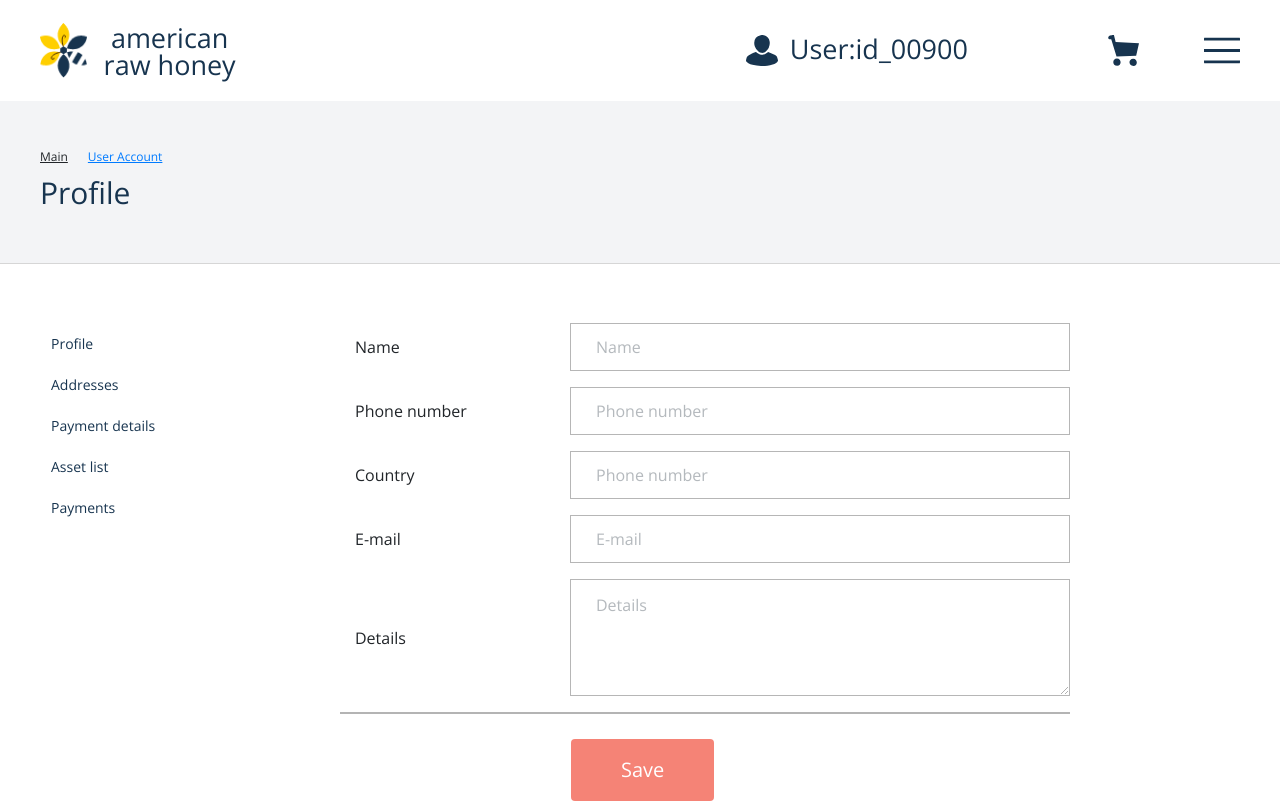
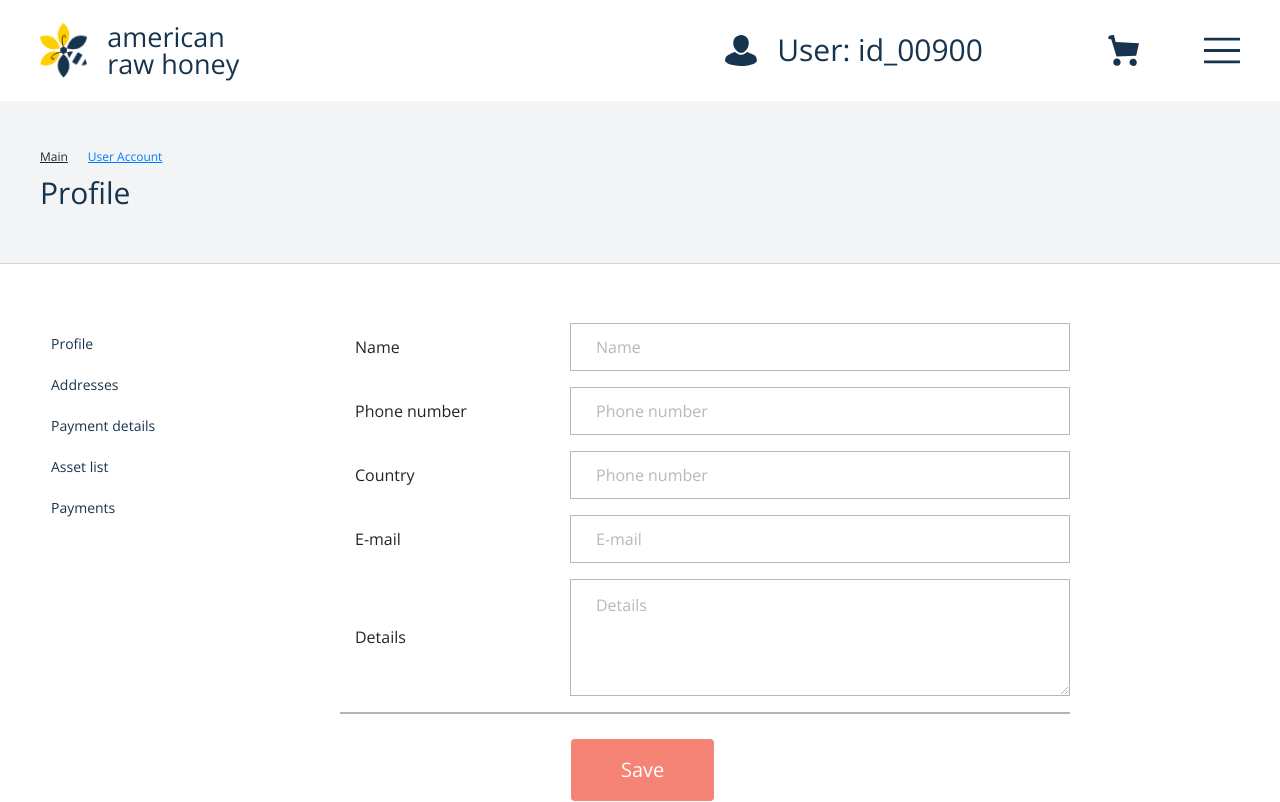
Before and after one commit to jannamryan1997/aloha, an Angular app: page /profile/user-account in a window 1280 px wide. Built offline with nearby package versions, Linux system fonts and the light colour scheme.

Commit message:
header completed

```diff
--- a/src/app/com/annaniks/aloha/layout/header/header.component.html
+++ b/src/app/com/annaniks/aloha/layout/header/header.component.html
@@ -2,11 +2,11 @@
     <div class="header-content pg-container d-flex align-items-center text-center justify-content-between">
         <div class="header-left-side d-flex align-items-center text-center">
             <img src="assets/images/logo.png" class="rounded d-block logo" alt="...">
-            <p class="text">american raw honey</p>
+            <p class="text logo-text text-left">american raw honey</p>
         </div>
         <div class="header-right-side d-flex">
             <img src="assets/icons/user.svg" class="rounded d-block icon" alt="...">
-            <p class="text">User:id_00900</p>
+            <p class="text user-name">User: id_00900</p>
             <img src="assets/icons/cart.svg" class="rounded d-block icon card-icon" alt="...">
             <img src="assets/icons/menu-icon.svg" class="rounded d-block icon menu-icon" alt="...">
         </div>
--- a/src/app/com/annaniks/aloha/layout/header/header.component.scss
+++ b/src/app/com/annaniks/aloha/layout/header/header.component.scss
@@ -5,15 +5,17 @@
     .header-content {
         .text {
             color: #17344F;
-            font-size: 27px;
-            line-height: 27px;
-            margin-left: 12px;
+            margin-left: 20px;
         }
         .header-left-side {
-            width: 200px;
+            width: 230px;
             .logo {
-                width: 55px;
-                height: 55px;
+                max-width: 55px;
+                max-height: 55px;
+            }
+            .logo-text{
+                font-weight: 400;
+                font-size: 27px;
             }
         }
         .header-right-side {
@@ -22,8 +24,12 @@
                 max-height: 36px;
                 cursor: pointer;
             }
+            .user-name{
+                font-size: 30px;
+                font-weight: 300;
+            }
             .card-icon {
-                margin-left: 140px;
+                margin-left: 125px;
             }
             .menu-icon {
                 margin-left: 65px;
```
